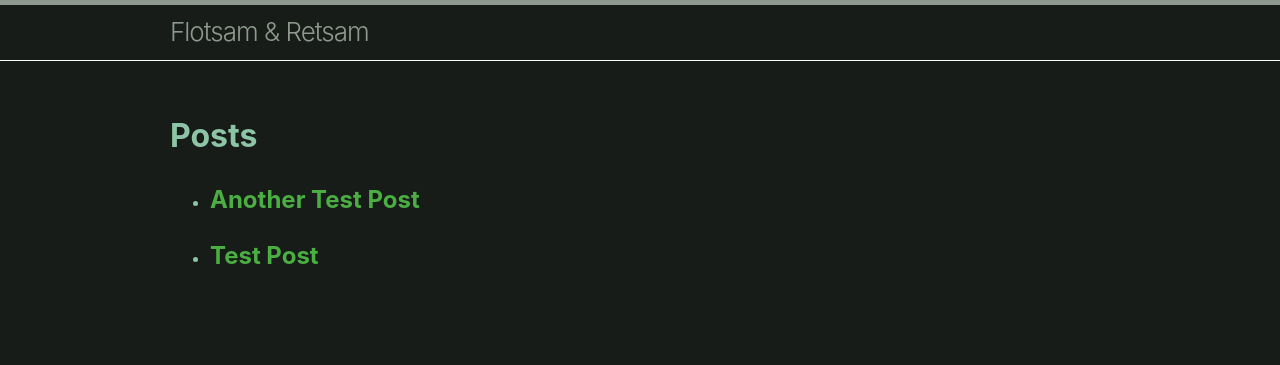
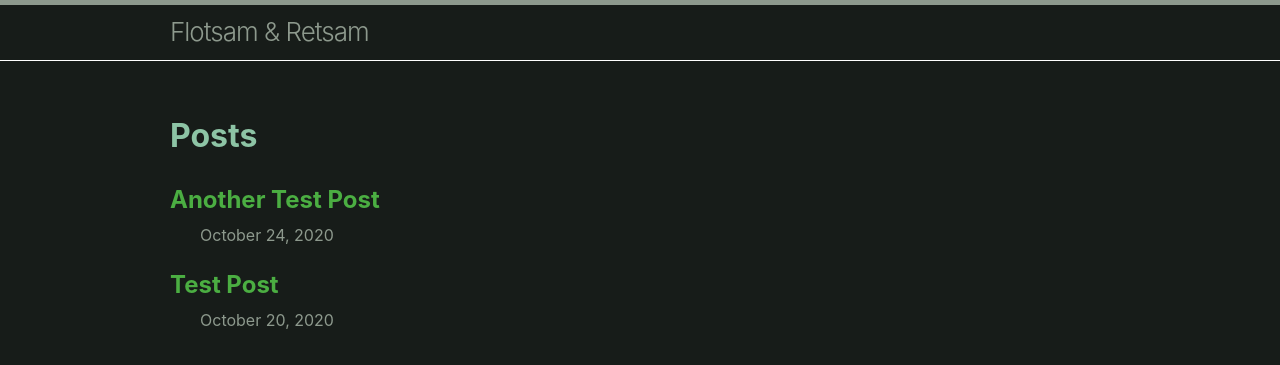
Before and after one commit to Retsam/Retsam.github.io, a Gatsby site: page / in a window 1280 px wide. Built offline with nearby package versions, Linux system fonts and the light colour scheme; Gatsby itself is replaced by a stand-in of ours; some packages are replaced by stand-ins of ours.

Commit message:
Tweak post styling

```diff
--- /dev/null
+++ b/src/pages/index.css
@@ -0,0 +1,7 @@
+.article-list-title {
+    margin-bottom: 5px;
+}
+.article-list-datestamp {
+    margin-left: 30px;
+    color: var(--dark-grey-color);
+}
--- a/src/pages/index.tsx
+++ b/src/pages/index.tsx
@@ -2,6 +2,7 @@ import React from "react";
 import Layout from "../components/Layout";
 import { graphql, PageProps } from "gatsby";
 import "./global.css";
+import "./index.css";
 
 type MDXData = {
     allMdx: {
@@ -14,16 +15,23 @@ type MDXData = {
 };
 const IndexPage = ({ data }: PageProps<MDXData>) => {
     const posts = data.allMdx.nodes.map((post) => (
-        <li key={post.id}>
-            <h2>
+        <article key={post.id}>
+            <h2 className="article-list-title">
                 <a href={`/blog/${post.slug}`}>{post.frontmatter.title}</a>
             </h2>
-        </li>
+            <div className="article-list-datestamp">
+                {new Date(post.frontmatter.date).toLocaleDateString(undefined, {
+                    year: "numeric",
+                    month: "long",
+                    day: "numeric",
+                })}
+            </div>
+        </article>
     ));
     return (
         <Layout pageTitle="Flotsam &amp; Retsam">
             <h1>Posts</h1>
-            <ul>{posts}</ul>
+            <main>{posts}</main>
         </Layout>
     );
 };
```
